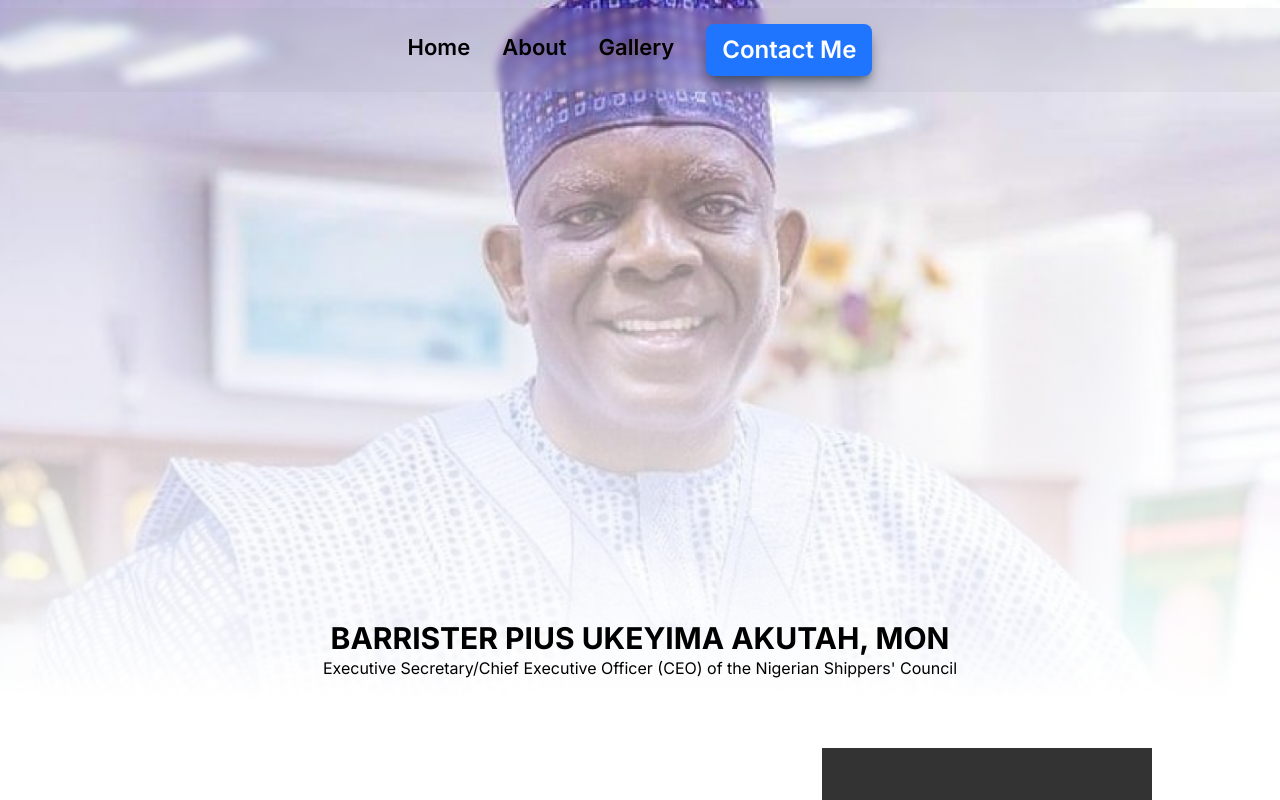
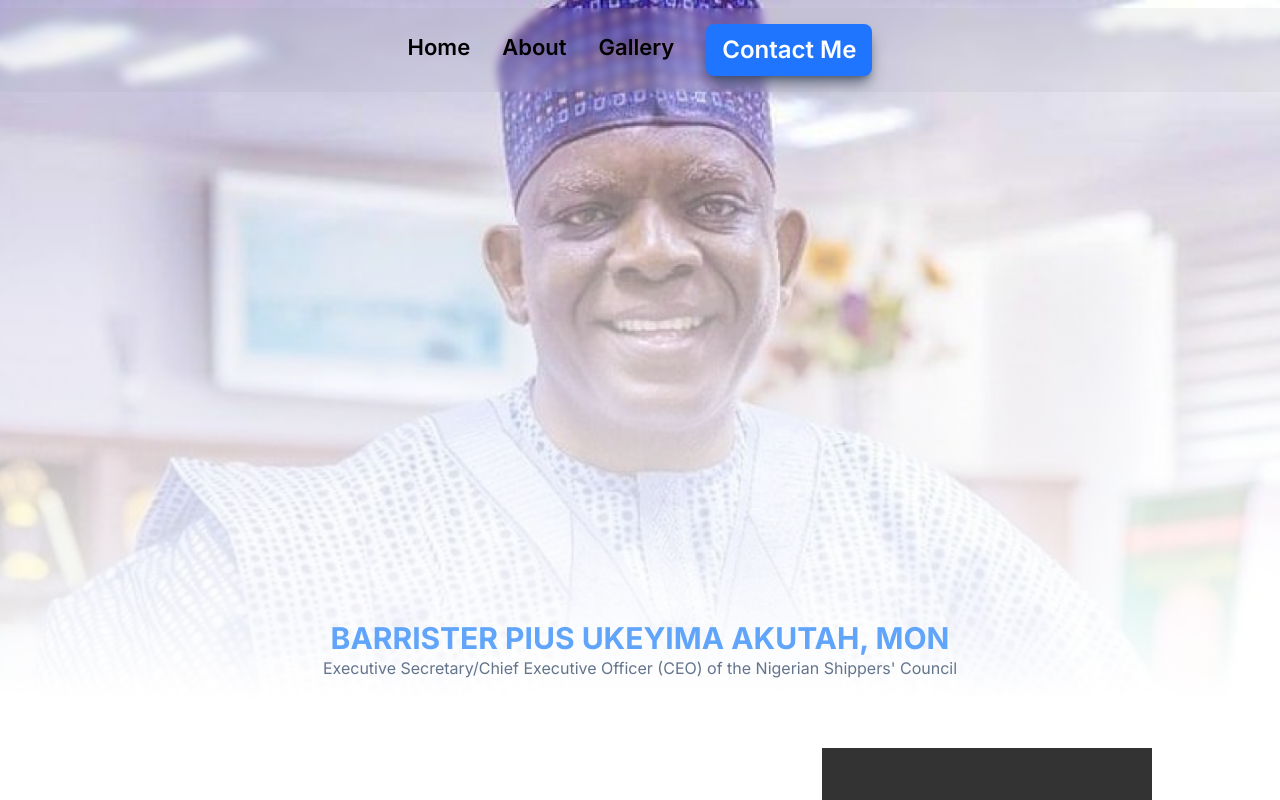
Before and after one commit to StivinTaesoo/barrister-pius, a Next.js app: page / in a window 1280 px wide. Shown: the top 800 px of the page. Built offline with nearby package versions, Linux system fonts and the light colour scheme; grey boxes are pictures that could not be loaded.

Commit message:
Made changes

```diff
--- a/components/body/Hero.tsx
+++ b/components/body/Hero.tsx
@@ -6,10 +6,10 @@
         >
             <div className="w-full h-full  bg-transGrey absolute top-0 left-0 flex flex-col items-center justify-center">
                 <div className="absolute bottom-5 text-center">
-                    <h1 className="uppercase text-3xl font-bold">
+                    <h1 className="uppercase text-3xl font-bold text-blue-400">
                         Barrister Pius Ukeyima Akutah, mon
                     </h1>
-                    <p>
+                    <p className="text-slate-500">
                         Executive Secretary/Chief Executive Officer (CEO) of the
                         Nigerian Shippers' Council
                     </p>
```
